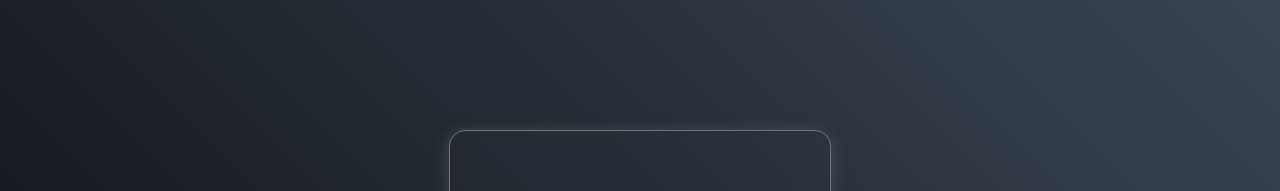
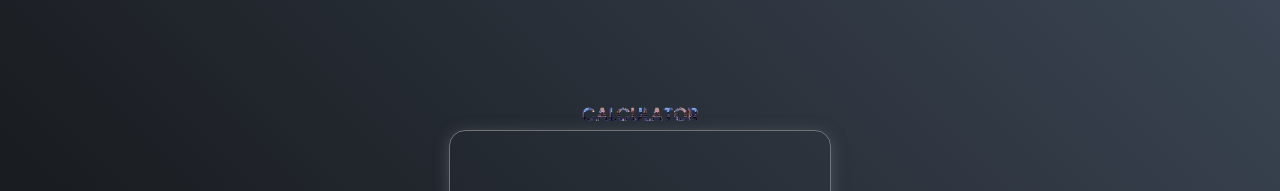
Before and after one commit to Snehapaliwal8446/Mathematical-Calculator, a plain HTML site: page index.html in a window 1280 px wide. Shown: the top 191 px of the page. Drawn offline with Linux system fonts and the light colour scheme.

Commit message:
Update style.css

```diff
--- a/style.css
+++ b/style.css
@@ -18,7 +18,7 @@
 .container p{margin-bottom: 2px;
                 font-size:large;
                 font-weight:300px;
-                background-image: url(/web-d/thapatec/desk.webp);
+                background-image: url(desk.webp);
                 background-size: contain;
                 background-clip: text;
                 -webkit-background-clip: text;
```
